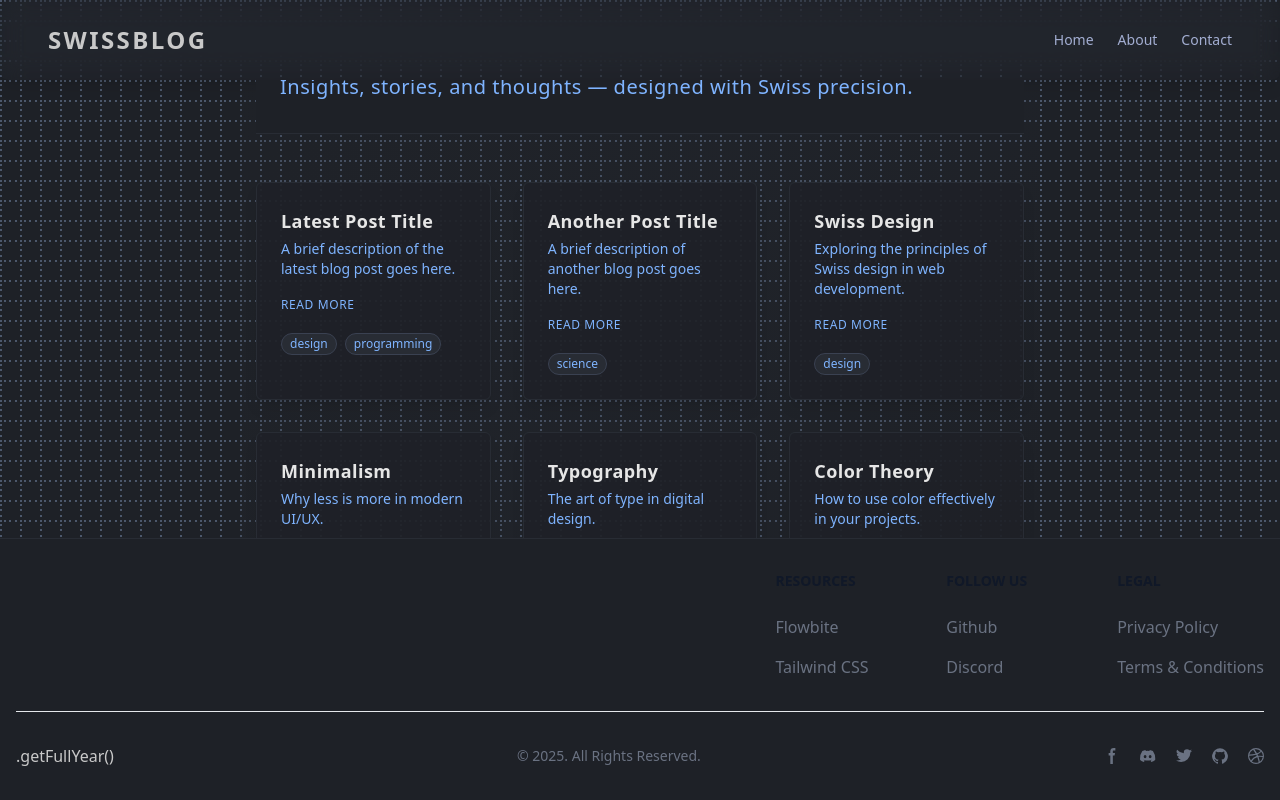
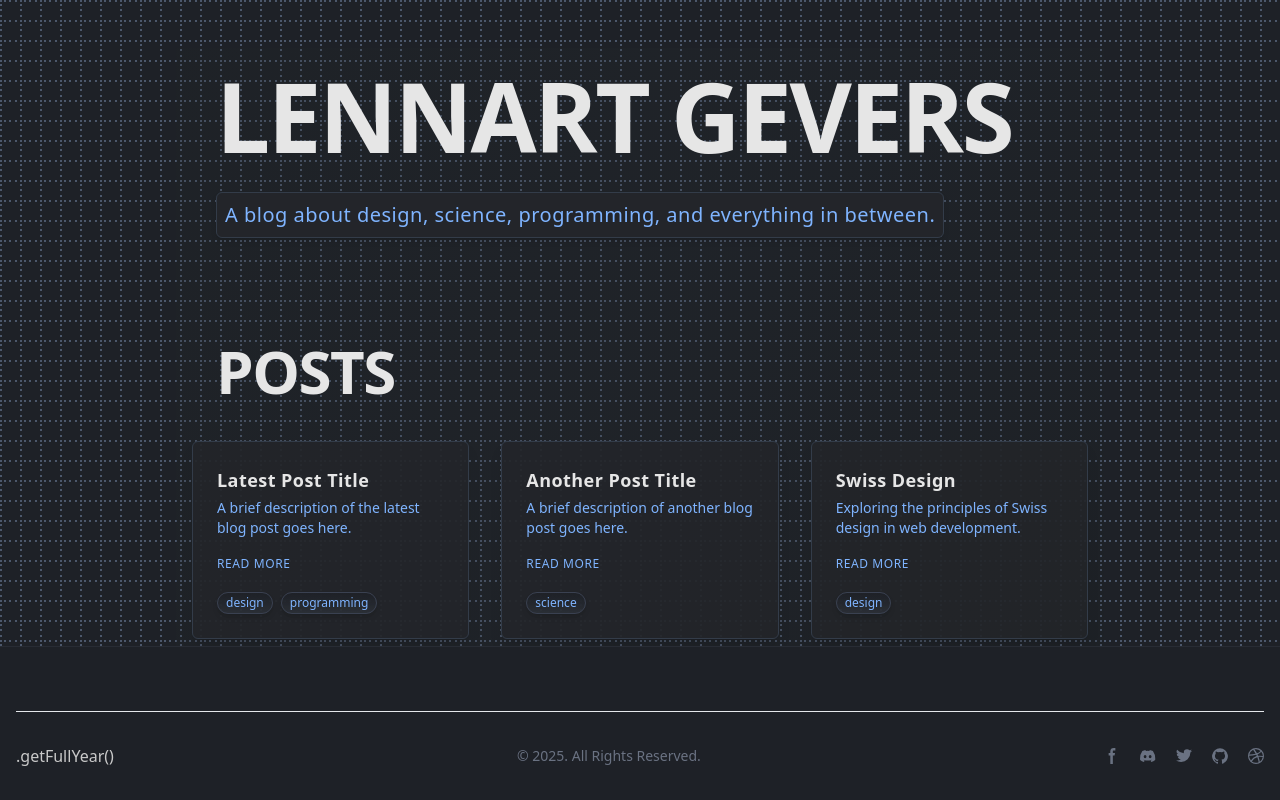
Before and after one commit to LennartGevers/lgevers, a React (Vite) app in the folder client/: page / in a window 1280 px wide. Built offline with nearby package versions, Linux system fonts and the light colour scheme.

Commit message:
Implemented new layou

```diff
--- a/client/src/components/ArticleCard.tsx
+++ b/client/src/components/ArticleCard.tsx
@@ -1,5 +1,6 @@
 import * as React from "react";
 import type { Article } from "../types";
+import { Chip } from "./Chip";
 
 export interface ArticleCardProps extends Article {
   positionIndex: number;
@@ -13,7 +14,7 @@ export const ArticleCard = ({
 }: ArticleCardProps): React.ReactNode => {
   return (
     <article
-      className="bg-[var(--background)]/90 border border-[#282c34] p-6 rounded-md shadow-lg transition hover:bg-[var(--background)]/100 animate-fade-in"
+      className="bg-[var(--background-paper)]/90 border border-[var(--divider)] p-6 rounded-md shadow-lg transition hover:bg-[var(--background)]/100 animate-fade-in"
       style={{ animationDelay: `${0.5 + positionIndex * 0.1}s` }}
     >
       <h2 className="text-lg font-semibold tracking-wide mb-1 text-[#e6e6e6]">
@@ -28,12 +29,7 @@ export const ArticleCard = ({
       </a>
       <div className="flex flex-wrap gap-2 mt-2">
         {tags.map((tag) => (
-          <span
-            key={tag}
-            className="px-2 py-0.5 rounded-full bg-[#282c34] text-xs text-[#7fb4ff] border border-[#3a4151] font-medium"
-          >
-            {tag}
-          </span>
+          <Chip key={tag}>{tag}</Chip>
         ))}
       </div>
     </article>
--- /dev/null
+++ b/client/src/components/Chip.tsx
@@ -0,0 +1,11 @@
+export interface ChipProps {
+  children?: React.ReactNode;
+}
+
+export const Chip = ({ children }: ChipProps): React.ReactNode => {
+  return (
+    <span className="px-2 py-0.5 rounded-full shadow-md bg-linear-to-b from-[var(--background)] to-[var(--light-blue-transparent)]/20 text-xs text-[#7fb4ff] border border-[#3a4151] font-medium">
+      {children}
+    </span>
+  );
+};
--- a/client/src/components/Footer.tsx
+++ b/client/src/components/Footer.tsx
@@ -6,47 +6,7 @@ export const Footer = (): React.ReactNode => {
       <div className="mx-auto w-full max-w-screen-xl p-4 py-6 lg:py-8">
         <div className="md:flex md:justify-between">
           <div className="mb-6 md:mb-0"></div>
-          <div className="grid grid-cols-2 gap-8 sm:gap-6 sm:grid-cols-3">
-            <div>
-              <h2 className="mb-6 text-sm font-semibold text-gray-900 uppercase dark:text-white">
-                Resources
-              </h2>
-              <ul className="text-gray-500 dark:text-gray-400 font-medium">
-                <li className="mb-4">
-                  <a className="hover:underline">Flowbite</a>
-                </li>
-                <li>
-                  <a className="hover:underline">Tailwind CSS</a>
-                </li>
-              </ul>
-            </div>
-            <div>
-              <h2 className="mb-6 text-sm font-semibold text-gray-900 uppercase dark:text-white">
-                Follow us
-              </h2>
-              <ul className="text-gray-500 dark:text-gray-400 font-medium">
-                <li className="mb-4">
-                  <a className="hover:underline ">Github</a>
-                </li>
-                <li>
-                  <a className="hover:underline">Discord</a>
-                </li>
-              </ul>
-            </div>
-            <div>
-              <h2 className="mb-6 text-sm font-semibold text-gray-900 uppercase dark:text-white">
-                Legal
-              </h2>
-              <ul className="text-gray-500 dark:text-gray-400 font-medium">
-                <li className="mb-4">
-                  <a className="hover:underline">Privacy Policy</a>
-                </li>
-                <li>
-                  <a className="hover:underline">Terms &amp; Conditions</a>
-                </li>
-              </ul>
-            </div>
-          </div>
+          <div className="grid grid-cols-2 gap-8 sm:gap-6 sm:grid-cols-3"></div>
         </div>
         <hr className="my-6 border-gray-200 sm:mx-auto dark:border-gray-700 lg:my-8" />
         <div className="sm:flex sm:items-center sm:justify-between">
--- a/client/src/components/Header.tsx
+++ b/client/src/components/Header.tsx
@@ -1,12 +1,36 @@
-import * as React from 'react';
+import * as React from "react";
+
+const NavItem = ({
+  label,
+  href,
+  delay,
+}: {
+  label: string;
+  href: string;
+  delay: string;
+}): React.ReactNode => {
+  return (
+    <a
+      href={href}
+      className="text-2xl uppercase text-[#c9c9c9] animate-fade-in"
+      style={{ animationDelay: delay }}
+    >
+      {label}
+    </a>
+  );
+};
 
 export const Header = (): React.ReactNode => {
-    return <nav className="w-full px-12 flex justify-between items-center py-6 bg-opacity-80 backdrop-blur-md rounded-lg shadow-lg animate-fade-in">
-        <span className="text-2xl font-bold uppercase tracking-widest text-[#c9c9c9] animate-fade-in">SwissBlog</span>
-        <div className="flex gap-6 text-sm font-medium">
-          <a href="#" className="hover:text-[#7fb4ff] text-[#a3aed2] transition-colors animate-fade-in" style={{ animationDelay: '0.1s' }}>Home</a>
-          <a href="#" className="hover:text-[#7fb4ff] text-[#a3aed2] transition-colors animate-fade-in" style={{ animationDelay: '0.2s' }}>About</a>
-          <a href="#" className="hover:text-[#7fb4ff] text-[#a3aed2] transition-colors animate-fade-in" style={{ animationDelay: '0.3s' }}>Contact</a>
-        </div>
-      </nav>
-}
+  return (
+    <nav className="w-full px-12 flex justify-between items-center py-6 bg-opacity-80 backdrop-blur-md shadow-lg animate-fade-in border-b border-[var(--divider)]">
+      <span className="text-2xl font-bold uppercase tracking-widest text-[#c9c9c9] animate-fade-in">
+        LGevers
+      </span>
+      <div className="flex gap-6 text-md font-medium">
+        <NavItem label="Home" href="#" delay="0.1s" />
+        <NavItem label="About" href="#" delay="0.2s" />
+        <NavItem label="Contact" href="#" delay="0.3s" />
+      </div>
+    </nav>
+  );
+};
--- a/client/src/index.css
+++ b/client/src/index.css
@@ -15,7 +15,9 @@
 
 
   --background: #1e2127;
+  --background-paper: #23252a;
   --light-blue-transparent: #96afd763;
+  --divider: #333c49;
 }
 
 body {
@@ -47,4 +49,12 @@ body {
   .animate-fade-in {
     animation: fade-in 1s both;
   }
+
+  .no-scrollbar::-webkit-scrollbar {
+    display: none;
+  }
+  .no-scrollbar {
+    -ms-overflow-style: none;
+    scrollbar-width: none;
+  }
 }
--- a/client/src/routes/__root.tsx
+++ b/client/src/routes/__root.tsx
@@ -11,7 +11,6 @@ export const Route = createRootRoute({
 function RootComponent(): React.ReactNode {
   return (
     <div className="absolute inset-0 min-h-screen h-full w-full flex flex-col items-center justify-between text-[#d4d4d4] font-sans">
-      <Header />
       <Outlet />
       <Footer />
     </div>
--- a/client/src/routes/index.tsx
+++ b/client/src/routes/index.tsx
@@ -43,7 +43,7 @@ const posts: Article[] = [
 
 function BlogLandingPage() {
   return (
-    <div className="flex flex-col items-center justify-center px-4 relative overflow-hidden font-sans">
+    <div className="flex flex-col width-full items-center mt-12 align-items-start px-4 relative overflow-y-auto no-scrollbar font-sans">
       {/* Animated background gradient */}
       <div
         className="pointer-events-none absolute inset-0 -z-10 animate-gradient-move"
@@ -54,18 +54,23 @@ function BlogLandingPage() {
         }}
       />
       {/* Minimal Navigation Header */}
-      <header className="w-full max-w-3xl px-6 py-2 bg-[var(--background)] border-b border-[#282c34] pb-8 mb-12 flex flex-col items-start">
-        <h1 className="text-5xl font-bold tracking-tight uppercase leading-tight font-sans text-[#e6e6e6] animate-fade-in">
-          My Swiss Blog
+      <header className="w-full max-w-4xl px-6 py-2 pb-8 mb-12 flex flex-col items-start">
+        <h1 className="text-8xl font-bold tracking-tight uppercase leading-tight font-sans text-[#e6e6e6] animate-fade-in">
+          Lennart Gevers
         </h1>
         <p
-          className="text-xl mt-4 font-light tracking-wide text-[#7fb4ff] animate-fade-in"
+          className="text-xl mt-4 font-light tracking-wide text-[#7fb4ff] animate-fade-in bg-[var(--background-paper)] p-2 rounded-md shadow-md border border-[var(--divider)]"
           style={{ animationDelay: "0.4s" }}
         >
-          Insights, stories, and thoughts — designed with Swiss precision.
+          A blog about design, science, programming, and everything in between.
         </p>
       </header>
-      <main className="w-full max-w-3xl grid grid-cols-1 md:grid-cols-3 gap-8">
+      <div className="w-full max-w-4xl px-6 py-4 pb-8 flex flex-col items-start">
+        <h2 className="text-6xl font-bold tracking-tight uppercase leading-tight font-sans text-[#e6e6e6] animate-fade-in">
+          Posts
+        </h2>
+      </div>
+      <main className="w-full max-w-4xl grid grid-cols-1 md:grid-cols-3 gap-8">
         {posts.map((post, positionIndex) => (
           <ArticleCard
             key={post.title}
```
